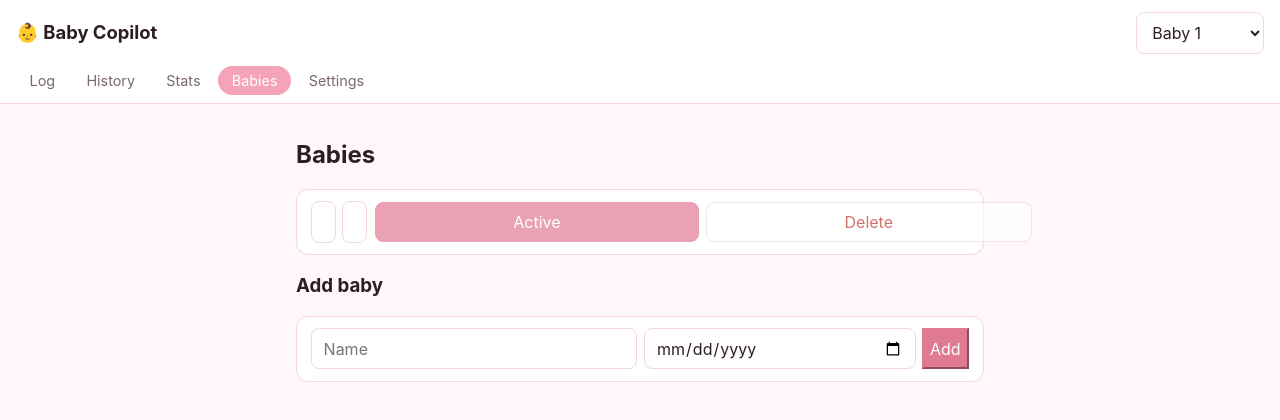
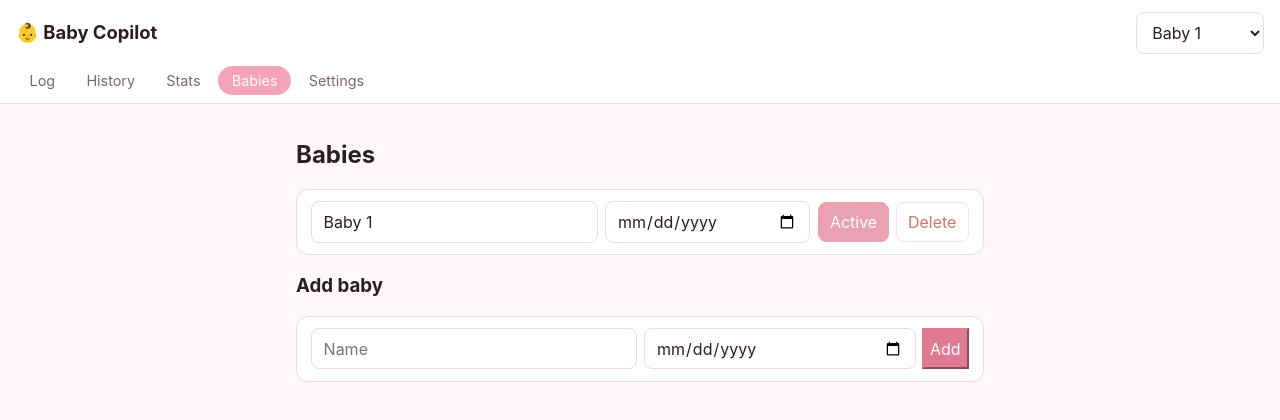
Before and after one commit to zhongyn/baby-copilot, a React (Vite) app: page /#/babies in a window 1280 px wide. Shown: the top 420 px of the page. Built offline with nearby package versions, Linux system fonts and the light colour scheme.

Commit message:
iOS Safari: constrain date inputs in Babies cards/forms to prevent overflow

```diff
--- a/src/styles.css
+++ b/src/styles.css
@@ -478,17 +478,20 @@ button.primary {
   display: grid;
   grid-template-columns: minmax(0, 1fr);
   gap: 0.4rem;
-  width: 100%;
 }
 .baby-fields > * { min-width: 0; }
 .baby-fields input { width: 100%; }
+.baby-fields input[type='date'] {
+  display: block;
+  width: 100%;
+  max-width: 100%;
+  min-width: 0;
+}
 .baby-actions {
   display: grid;
-  grid-template-columns: minmax(0, 1fr) minmax(0, 1fr);
+  grid-template-columns: 1fr 1fr;
   gap: 0.4rem;
-  width: 100%;
 }
-.baby-actions > button { min-width: 0; width: 100%; }
 @media (min-width: 540px) {
   .baby-row { flex-direction: row; align-items: center; }
   .baby-fields { flex: 1 1 auto; grid-template-columns: 1.4fr 1fr; }
@@ -520,10 +523,25 @@ button.primary {
 }
 .add-baby > * { min-width: 0; }
 .add-baby input { width: 100%; }
+.add-baby input[type='date'] {
+  display: block;
+  width: 100%;
+  max-width: 100%;
+  min-width: 0;
+}
 .add-baby button { grid-column: 1 / -1; }
 @media (min-width: 540px) {
   .add-baby { grid-template-columns: 1.2fr 1fr auto; }
   .add-baby button { grid-column: auto; }
 }
 
+/* iOS Safari date inputs can render wider than 100%; use fill-available there. */
+@supports (-webkit-touch-callout: none) {
+  .baby-fields input[type='date'],
+  .add-baby input[type='date'] {
+    width: -webkit-fill-available;
+    max-width: -webkit-fill-available;
+  }
+}
+
 .hint { color: var(--muted); font-size: 0.85rem; }
```
